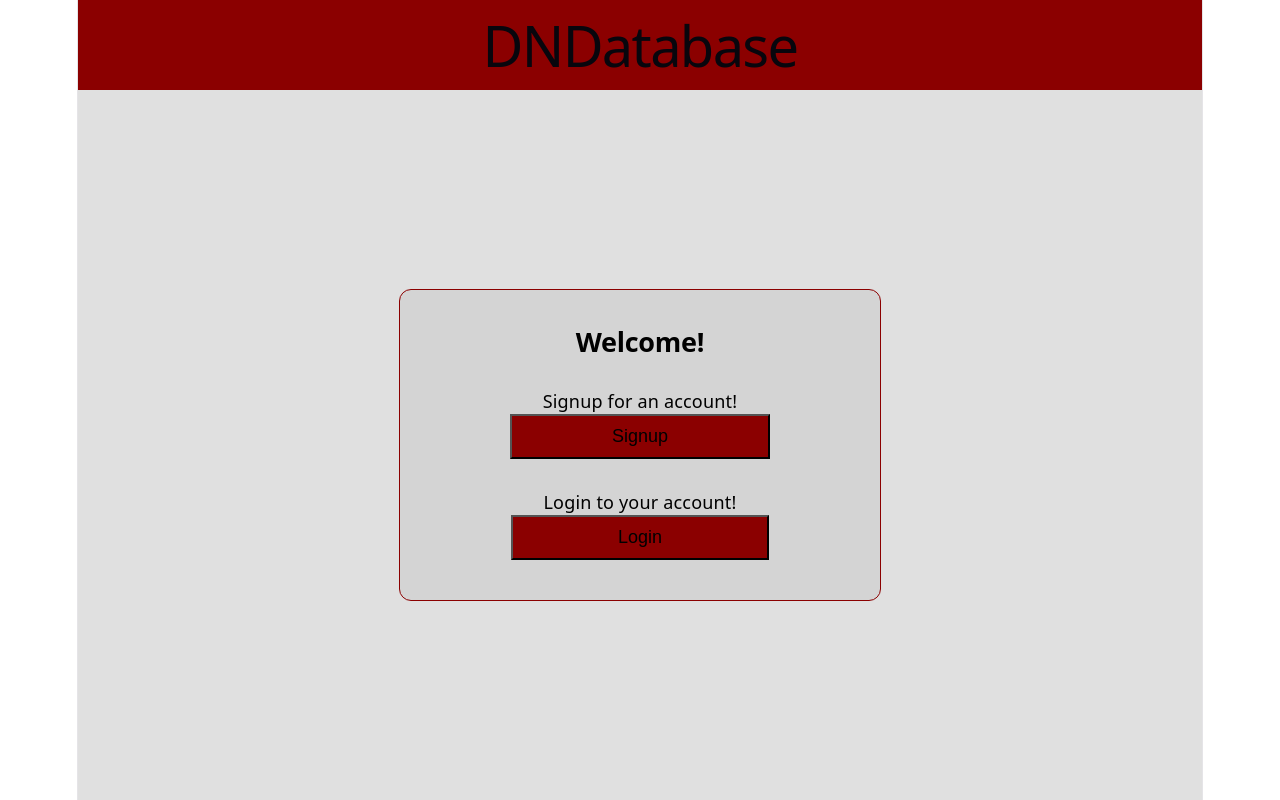
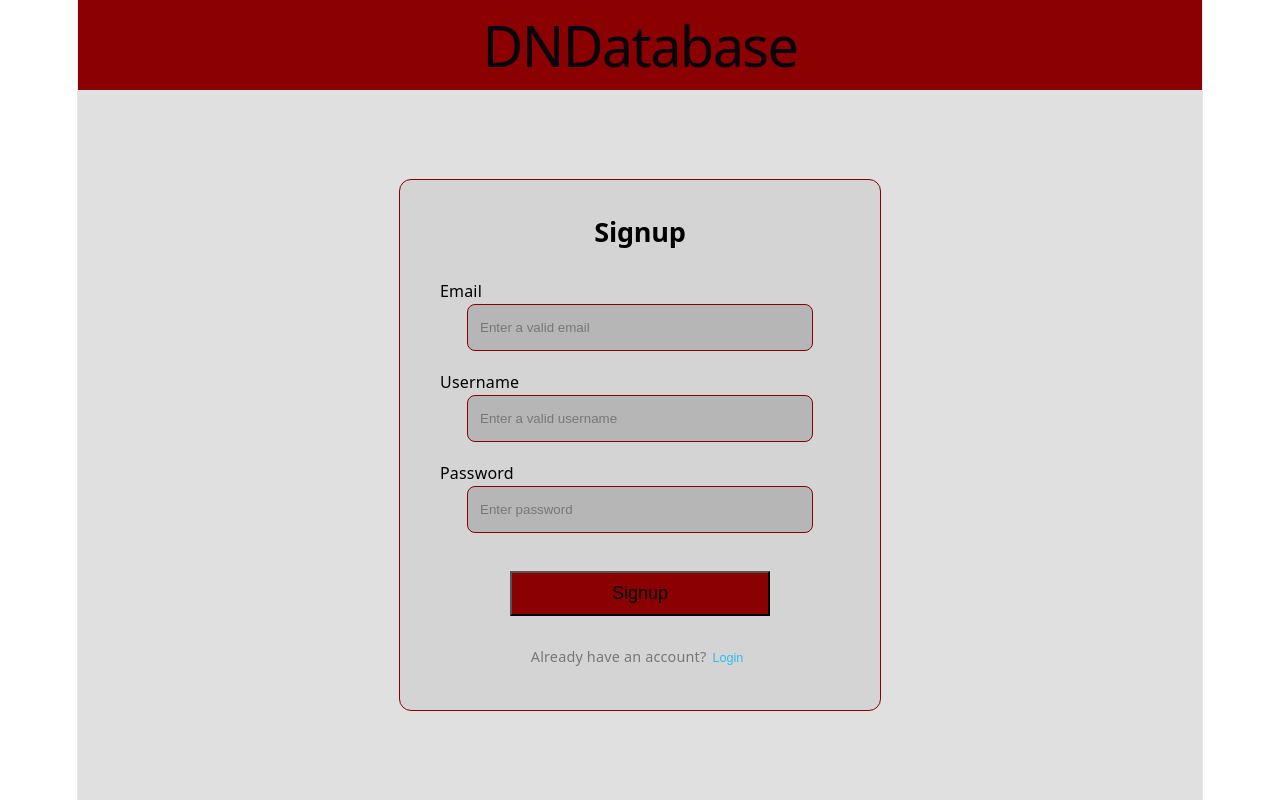
Before and after one commit to TSoden1/CS-440-DND-Database-, a React (Vite) app: page /Signup in a window 1280 px wide. Built offline with nearby package versions, Linux system fonts and the light colour scheme.

Commit message:
Added routers for Login signup and app

```diff
--- a/src/App.jsx
+++ b/src/App.jsx
@@ -2,10 +2,15 @@ import { useState } from 'react'
 import reactLogo from './assets/react.svg'
 import viteLogo from './assets/vite.svg'
 import heroImg from './assets/hero.png'
+import { createBrowserRouter, RouterProvider, useNavigate } from 'react-router-dom'
+import { Link } from 'react-router-dom'
 import './App.css'
+import Login from '../Frontend/Login/Login.jsx'
+import Signup from '../Frontend/Signup/Signup.jsx'
+
+
 
 function App() {
-
 
   return (
     <>
@@ -28,7 +33,8 @@ function App() {
 
           <div>
             <label>Login to your account!</label>
-            <button className="nav-login">Login</button>
+            <button className="nav-login" onClick={() => navigate("/Login")}>Login</button>
+
           </div>
 
         </div>
--- a/src/main.jsx
+++ b/src/main.jsx
@@ -1,10 +1,19 @@
 import { StrictMode } from 'react'
 import { createRoot } from 'react-dom/client'
+import { createBrowserRouter, RouterProvider} from 'react-router-dom'
 import './index.css'
 import App from './App.jsx'
+import Login from '../Frontend/Login/Login.jsx'
+import Signup from '../Frontend/Signup/Signup.jsx'
+
+const router = createBrowserRouter([
+  { path: '/', element: <App />},
+  { path: '/Login', element: <Login />},
+  { path: '/Signup', element: <Signup/>},
+]);
 
 createRoot(document.getElementById('root')).render(
   <StrictMode>
-    <App />
+    <RouterProvider router={router} />
   </StrictMode>,
 )
```
